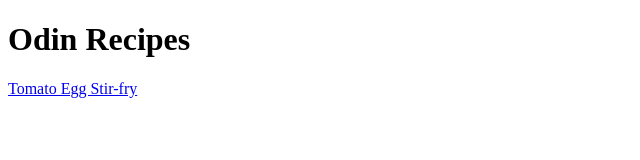
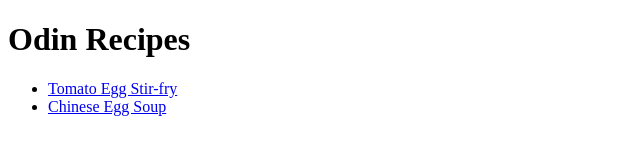
Before and after one commit to xekf/odin-recipes, a plain HTML site: page index.html in a window 1280 px wide. Shown: the whole page, without its empty margins (0-640 px from the left). Drawn offline with Linux system fonts and the light colour scheme.

Commit message:
Add Another Recipe
Modified the structure of listing recipes.
Add reference link to chinese_egg_soup.html.

```diff
--- a/index.html
+++ b/index.html
@@ -8,7 +8,10 @@
     <body>
         <h1>Odin Recipes</h1>
 
-        <!-- A link to *tomato_egg_stir-fry.html* page. -->
-        <p><a href="./recipes/tomato_egg_stir-fry.html" target="_self">Tomato Egg Stir-fry</a></p>
+        <!-- A link to recipe pages. -->
+        <ul>
+            <li><a href="./recipes/tomato_egg_stir-fry.html" target="_self">Tomato Egg Stir-fry</a></li>
+            <li><a href="./recipes/chinese_egg_soup.html" target="_self" rel="noopener noreferrer">Chinese Egg Soup</a></li>
+        </ul>
     </body>
 </html>
```
